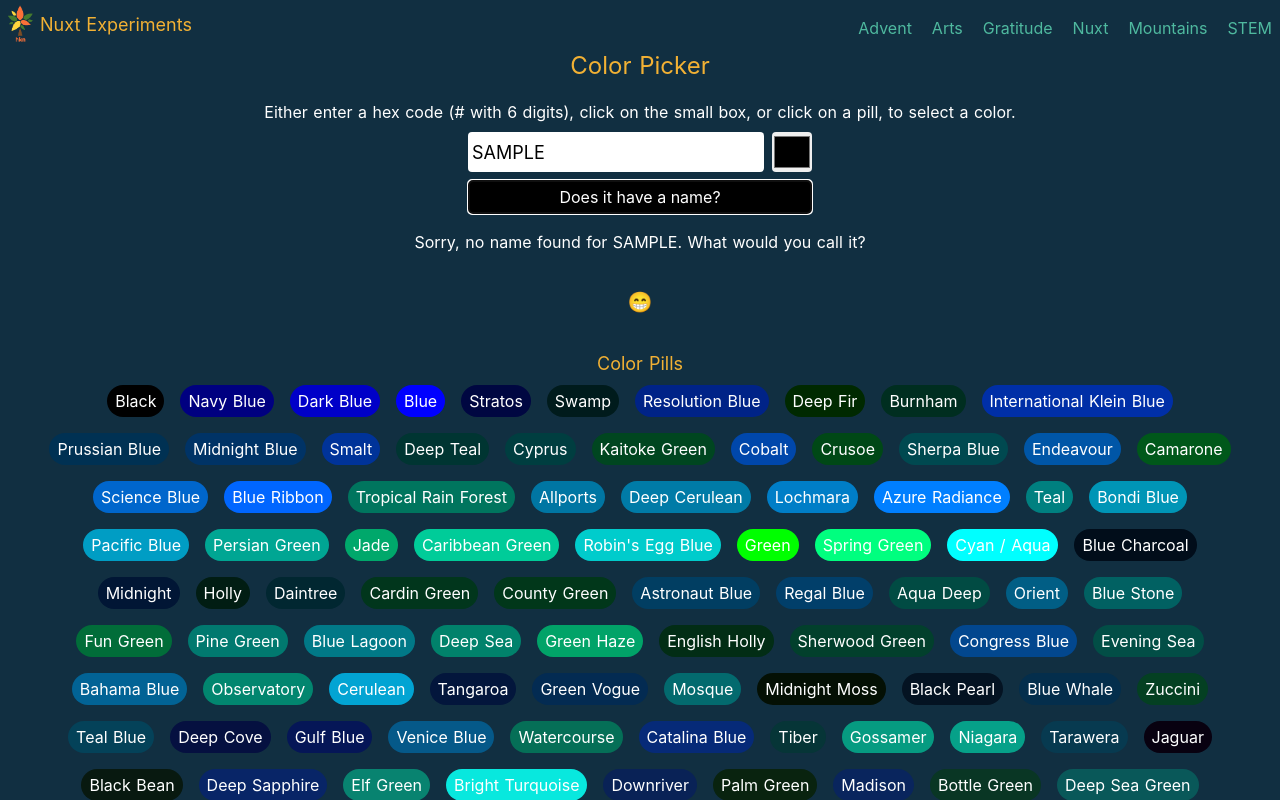
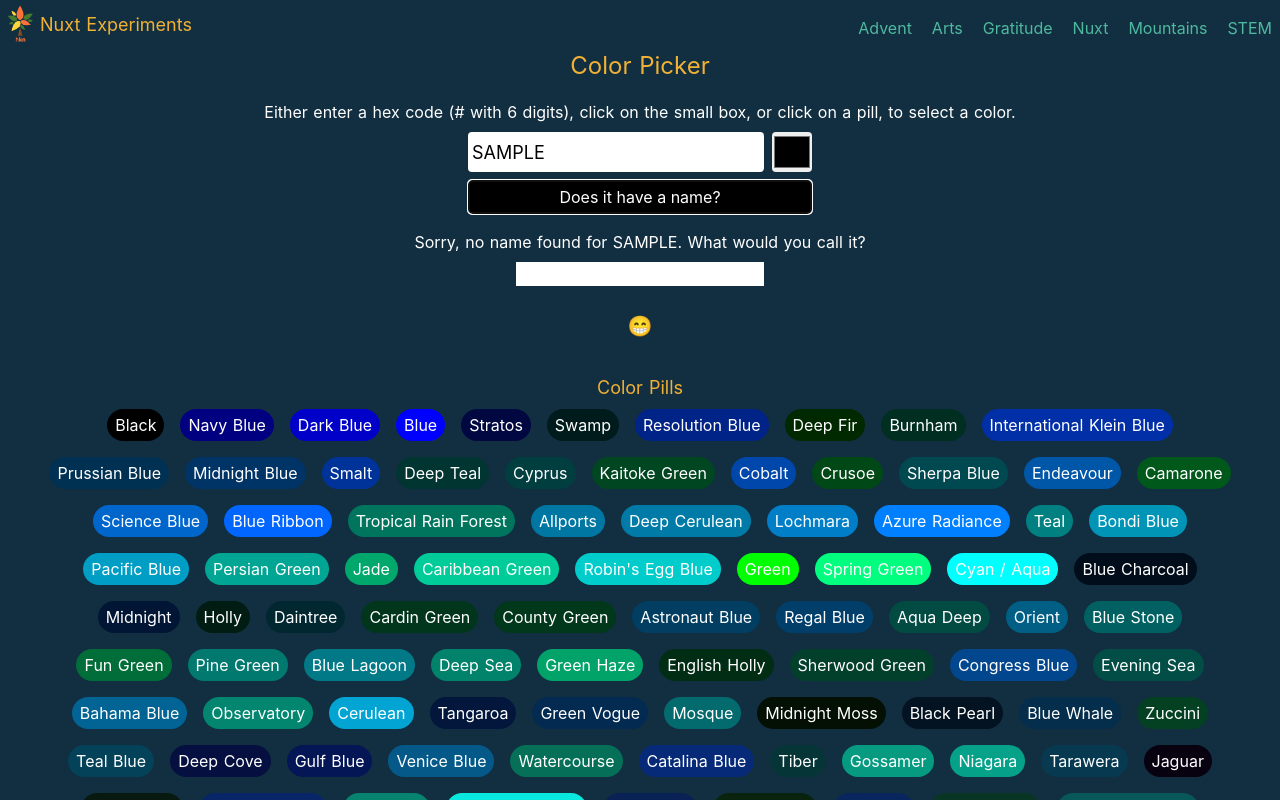
Before and after one commit to ethyl2/nuxt-experiment, a Nuxt app: page /arts/color-picker in a window 1280 px wide. Both pictures are taken after typing "Sample" into the empty fields and a click on the button "Does it have a name?". Shown: the top 800 px of the page. Built offline with nearby package versions, Linux system fonts and the light colour scheme.

Commit message:
Feat: Adds pills to color picker page

```diff
--- a/pages/arts/color-picker.vue
+++ b/pages/arts/color-picker.vue
@@ -27,6 +27,9 @@
       </button>
     </form>
     <p v-if="nameColor" class="py-2">{{ nameColor }}</p>
+    <form v-if="needsName" @submit.prevent="addPill">
+      <input v-model="newName" type="text" class="text-black" />
+    </form>
     <div
       v-if="hexColor"
       class="flex justify-center items-center w-20 h-20 rounded mx-auto text-xl mb-2"
@@ -57,11 +60,18 @@ export default {
     return {
       nameColor: '',
       hexColor: '',
+      needsName: false,
+      newName: '',
     }
   },
   computed: {
-    colorNames() {
-      return this.$store.state.colors.colorNames
+    colorNames: {
+      get() {
+        return [...this.$store.state.colors.colorNames]
+      },
+      set(newValue) {
+        return newValue
+      },
     },
     backgroundStyles() {
       return {
@@ -79,6 +89,7 @@ export default {
         this.nameColor = colorName[1]
       } else {
         this.nameColor = `Sorry, no name found for ${this.hexColor}. What would you call it?`
+        this.needsName = true
       }
     },
     boxStyle(hexColor) {
@@ -90,6 +101,14 @@ export default {
       this.hexColor = `#${color[0]}`
       this.nameColor = color[1]
     },
+    addPill() {
+      this.colorNames = [
+        ...this.colorNames,
+        [this.hexColor.slice(1), this.newName],
+      ]
+      this.needsName = false
+      this.nameColor = this.newName
+    },
   },
 }
 </script>
```
